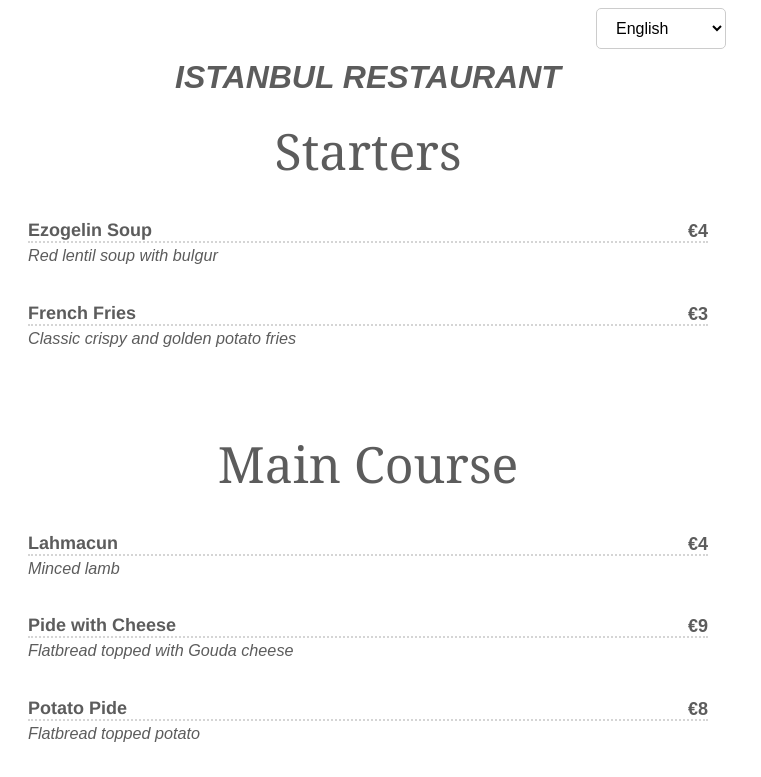
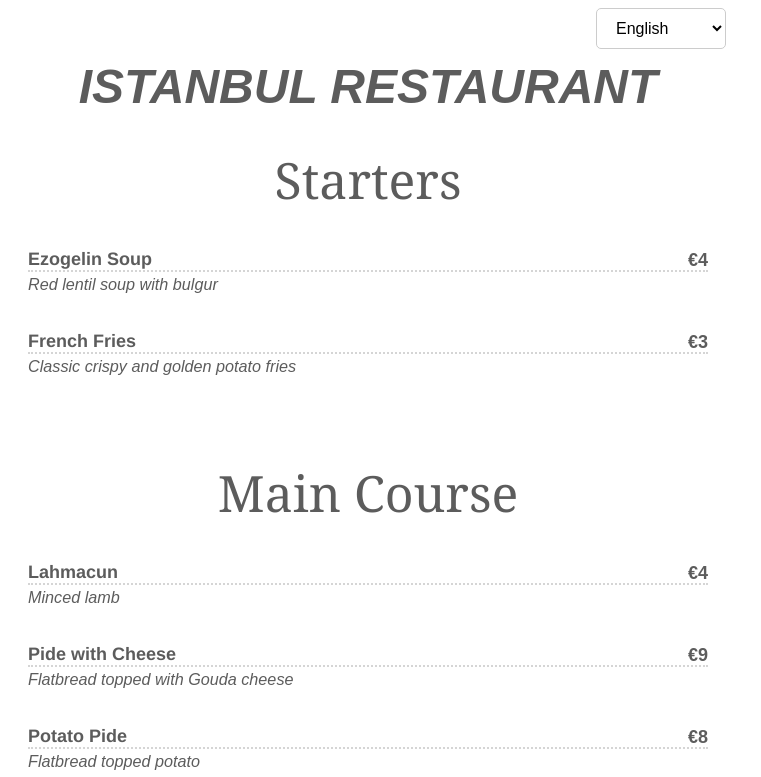
Before and after one commit to istanbulrestaurant/istanbulrestaurant.github.io, a plain HTML site: page index.html in a window 1280 px wide. Shown: the top 777 px of the page, without its empty margins (0-761 px from the left). Drawn offline with Linux system fonts and the light colour scheme.

Commit message:
Add files via upload

```diff
--- a/style.css
+++ b/style.css
@@ -87,7 +87,7 @@
 /* Menu Title Styling (adjust as necessary) */
 .menu-title {
   text-align: center;
-  font-size: 2em; /* Large text for title */
+  font-size: 3em; /* Large text for title */
   margin-top: 0;
 }
 
```
